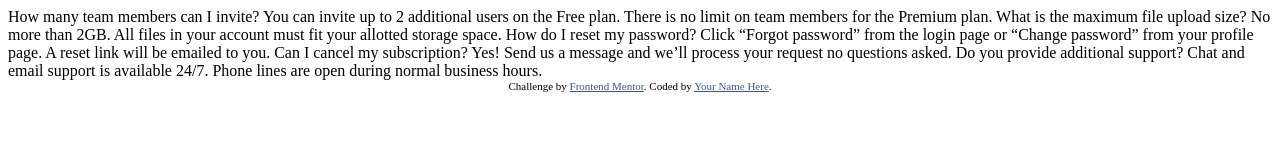
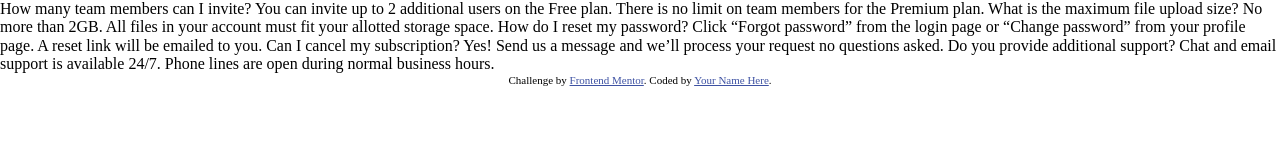
Before and after one commit to PaulaR-05/FAQ-accordion-card, a plain HTML site: page index.html in a window 1280 px wide. Drawn offline with nearby package versions, Linux system fonts and the light colour scheme.

Commit message:
css_files

```diff
--- /dev/null
+++ b/css/style.css
@@ -0,0 +1,7 @@
+.attribution {
+  font-size: 11px;
+  text-align: center;
+}
+.attribution a {
+  color: hsl(228, 45%, 44%);
+}
--- a/index.html
+++ b/index.html
@@ -1,40 +1,36 @@
 <!DOCTYPE html>
 <html lang="en">
   <head>
-  <meta charset="UTF-8">
-  <meta name="viewport" content="width=device-width, initial-scale=1.0"> <!-- displays site properly based on user's device -->
+    <meta charset="UTF-8" />
+    <meta name="viewport" content="width=device-width, initial-scale=1.0" />
+    <!-- displays site properly based on user's device -->
 
-  <link rel="icon" type="image/png" sizes="32x32" href="./images/favicon-32x32.png">
-
+    <link
+      rel="icon"
+      type="image/png"
+      sizes="32x32"
+      href="./images/favicon-32x32.png"
+    />
+    <link rel="stylesheet" href="css/normalize.css" />
+    <link rel="stylesheet" href="css/style.css" />
     <title>Frontend Mentor | FAQ Accordion Card</title>
-
-  <!-- Feel free to remove these styles or customise in your own stylesheet 👍 -->
-  <style>
-    .attribution { font-size: 11px; text-align: center; }
-    .attribution a { color: hsl(228, 45%, 44%); }
-  </style>
   </head>
   <body>
-  How many team members can I invite?
-  You can invite up to 2 additional users on the Free plan. There is no limit on
-  team members for the Premium plan.
-
-  What is the maximum file upload size?
-  No more than 2GB. All files in your account must fit your allotted storage space.
-
-  How do I reset my password?
-  Click “Forgot password” from the login page or “Change password” from your profile page.
-  A reset link will be emailed to you.
-
-  Can I cancel my subscription?
-  Yes! Send us a message and we’ll process your request no questions asked.
-
-  Do you provide additional support?
-  Chat and email support is available 24/7. Phone lines are open during normal business hours.
+    How many team members can I invite? You can invite up to 2 additional users
+    on the Free plan. There is no limit on team members for the Premium plan.
+    What is the maximum file upload size? No more than 2GB. All files in your
+    account must fit your allotted storage space. How do I reset my password?
+    Click “Forgot password” from the login page or “Change password” from your
+    profile page. A reset link will be emailed to you. Can I cancel my
+    subscription? Yes! Send us a message and we’ll process your request no
+    questions asked. Do you provide additional support? Chat and email support
+    is available 24/7. Phone lines are open during normal business hours.
 
     <div class="attribution">
-    Challenge by <a href="https://www.frontendmentor.io?ref=challenge" target="_blank">Frontend Mentor</a>.
-    Coded by <a href="#">Your Name Here</a>.
+      Challenge by
+      <a href="https://www.frontendmentor.io?ref=challenge" target="_blank"
+        >Frontend Mentor</a
+      >. Coded by <a href="#">Your Name Here</a>.
     </div>
   </body>
 </html>
```
Also changed, not shown: css/normalize.css (added). Lines whose indentation alone changed are shown as unchanged.
